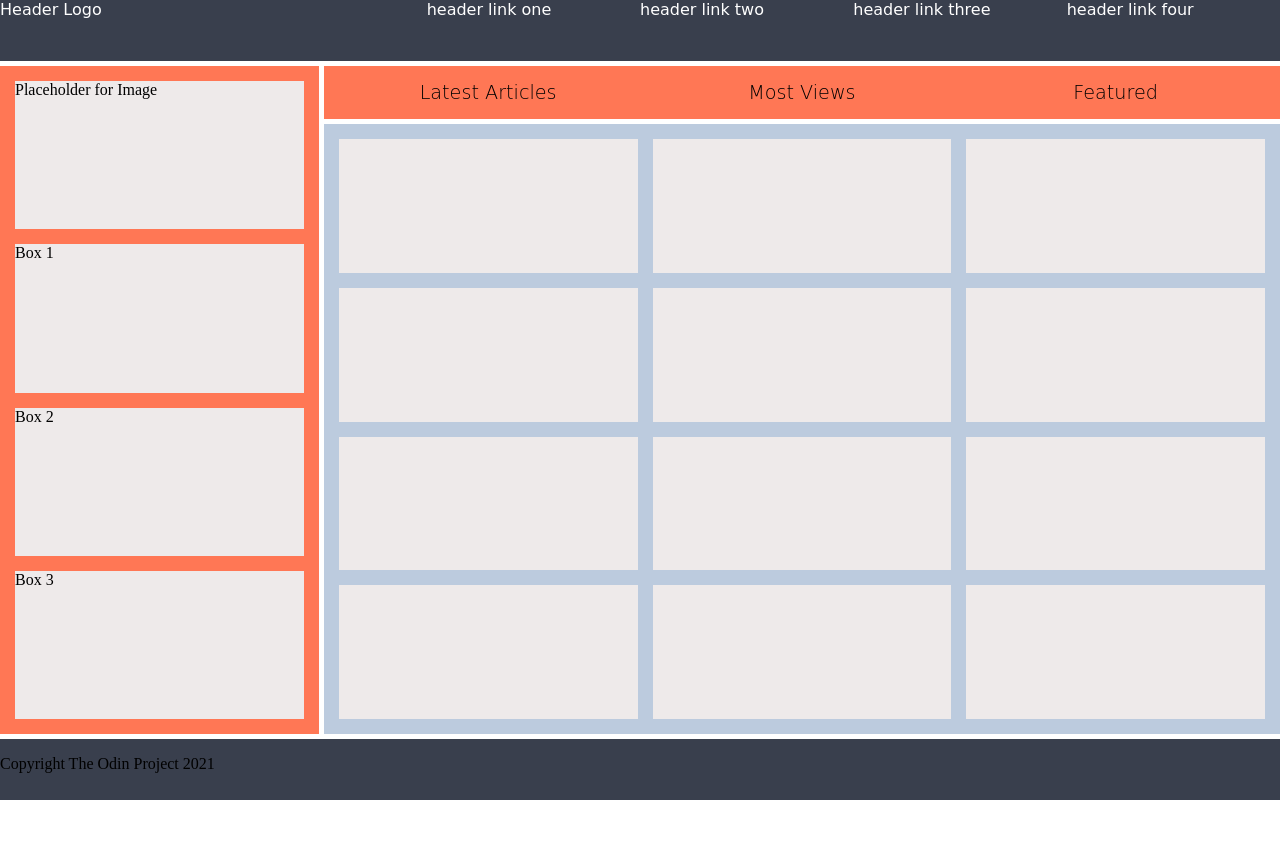
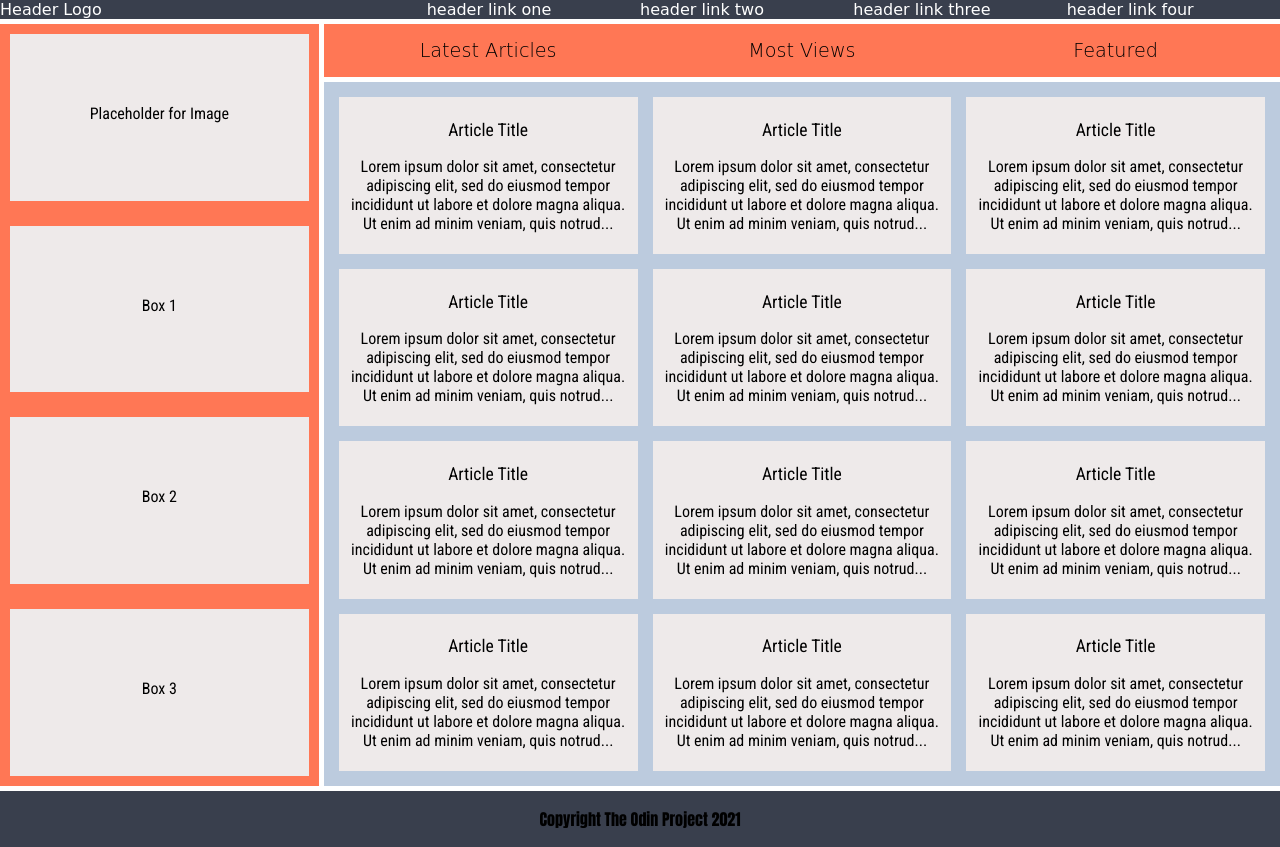
Before and after one commit to BlasioGodi/Advanced-HTML-and-CSS, a plain HTML site: page 03-grid-layout-3/index.html in a window 1280 px wide. Before the commit the page ends 800 px from the top, so only its background shows below. Drawn offline with Linux system fonts and the light colour scheme; a web font is replaced by a local one.

Commit message:
Index file updated

```diff
--- a/03-grid-layout-3/index.html
+++ b/03-grid-layout-3/index.html
@@ -36,18 +36,78 @@
       <div class="nav-con">Featured</div>
     </div>
     <div class="article">
-      <div class="article-con"></div>
-      <div class="article-con"></div>
-      <div class="article-con"></div>
-      <div class="article-con"></div>
-      <div class="article-con"></div>
-      <div class="article-con"></div>
-      <div class="article-con"></div>
-      <div class="article-con"></div>
-      <div class="article-con"></div>
-      <div class="article-con"></div>
-      <div class="article-con"></div>
-      <div class="article-con"></div>
+      <div class="article-con">
+        <p class="article-heading">Article Title</p>
+        <p>Lorem ipsum dolor sit amet, consectetur adipiscing elit, sed do eiusmod tempor incididunt
+          ut labore et dolore magna aliqua. Ut enim ad minim veniam, quis notrud...
+        </p>
+      </div>
+      <div class="article-con">
+        <p class="article-heading">Article Title</p>
+        <p>Lorem ipsum dolor sit amet, consectetur adipiscing elit, sed do eiusmod tempor incididunt
+          ut labore et dolore magna aliqua. Ut enim ad minim veniam, quis notrud...
+        </p>
+      </div>
+      <div class="article-con">
+        <p class="article-heading">Article Title</p>
+        <p>Lorem ipsum dolor sit amet, consectetur adipiscing elit, sed do eiusmod tempor incididunt
+          ut labore et dolore magna aliqua. Ut enim ad minim veniam, quis notrud...
+        </p>
+      </div>
+      <div class="article-con">
+        <p class="article-heading">Article Title</p>
+        <p>Lorem ipsum dolor sit amet, consectetur adipiscing elit, sed do eiusmod tempor incididunt
+          ut labore et dolore magna aliqua. Ut enim ad minim veniam, quis notrud...
+        </p>
+      </div>
+      <div class="article-con">
+        <p class="article-heading">Article Title</p>
+        <p>Lorem ipsum dolor sit amet, consectetur adipiscing elit, sed do eiusmod tempor incididunt
+          ut labore et dolore magna aliqua. Ut enim ad minim veniam, quis notrud...
+        </p>
+      </div>
+      <div class="article-con">
+        <p class="article-heading">Article Title</p>
+        <p>Lorem ipsum dolor sit amet, consectetur adipiscing elit, sed do eiusmod tempor incididunt
+          ut labore et dolore magna aliqua. Ut enim ad minim veniam, quis notrud...
+        </p>
+      </div>
+      <div class="article-con">
+        <p class="article-heading">Article Title</p>
+        <p>Lorem ipsum dolor sit amet, consectetur adipiscing elit, sed do eiusmod tempor incididunt
+          ut labore et dolore magna aliqua. Ut enim ad minim veniam, quis notrud...
+        </p>
+      </div>
+      <div class="article-con">
+        <p class="article-heading">Article Title</p>
+        <p>Lorem ipsum dolor sit amet, consectetur adipiscing elit, sed do eiusmod tempor incididunt
+          ut labore et dolore magna aliqua. Ut enim ad minim veniam, quis notrud...
+        </p>
+      </div>
+      <div class="article-con">
+        <p class="article-heading">Article Title</p>
+        <p>Lorem ipsum dolor sit amet, consectetur adipiscing elit, sed do eiusmod tempor incididunt
+          ut labore et dolore magna aliqua. Ut enim ad minim veniam, quis notrud...
+        </p>
+      </div>
+      <div class="article-con">
+        <p class="article-heading">Article Title</p>
+        <p>Lorem ipsum dolor sit amet, consectetur adipiscing elit, sed do eiusmod tempor incididunt
+          ut labore et dolore magna aliqua. Ut enim ad minim veniam, quis notrud...
+        </p>
+      </div>
+      <div class="article-con">
+        <p class="article-heading">Article Title</p>
+        <p>Lorem ipsum dolor sit amet, consectetur adipiscing elit, sed do eiusmod tempor incididunt
+          ut labore et dolore magna aliqua. Ut enim ad minim veniam, quis notrud...
+        </p>
+      </div>
+      <div class="article-con">
+        <p class="article-heading">Article Title</p>
+        <p>Lorem ipsum dolor sit amet, consectetur adipiscing elit, sed do eiusmod tempor incididunt
+          ut labore et dolore magna aliqua. Ut enim ad minim veniam, quis notrud...
+        </p>
+      </div>
     </div>
     <div class="footer">
       <p>Copyright The Odin Project 2021</p>
--- a/03-grid-layout-3/style.css
+++ b/03-grid-layout-3/style.css
@@ -41,13 +41,19 @@ body {
   display: grid;
   grid-template-rows: 1fr 1fr 1fr 1fr;
   background-color: var(--sidebar-bg-color);
-  gap: 15px;
-  padding: 15px;
+  gap: 25px;
+  padding: 10px;
   margin: 0%;
 }
 
 .sidebar-con {
   background-color: rgb(238, 234, 234);
+  text-align: center;
+  align-items: center;
+  justify-content: center;
+  padding: 70px;
+  margin: 0%;
+  font-family: var(--body-text);
 }
 
 .nav {
@@ -79,9 +85,18 @@ body {
 
 .article-con {
   background-color: rgb(238, 234, 234);
+  text-align: center;
+  font-family: var(--body-text);
+  padding: 5px;
+}
+
+.article-heading {
+  font-size: 1.1rem;
 }
 
 .footer {
   grid-column: 1 / 3;
   background-color: var(--footer-bg-color);
+  text-align: center;
+  font-family: var(--footer-text);
 }
```
